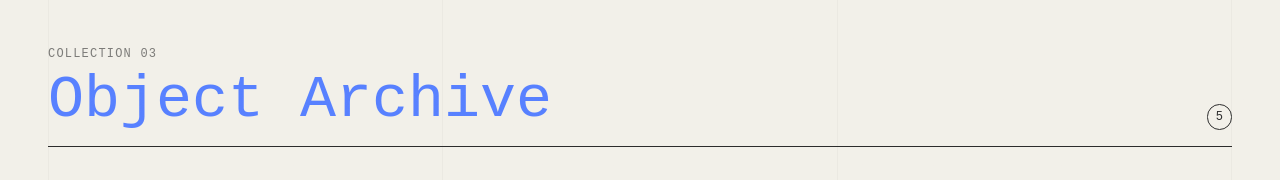
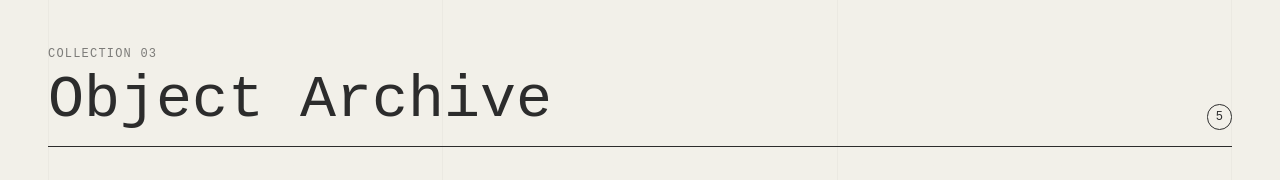
Before and after one commit to peatf/rockiistudios, a React (Vite) app: page / in a window 1280 px wide. Shown: the part 147-327 px from the top of the page. Built offline with nearby package versions, Linux system fonts and the light colour scheme; a web font is replaced by a local one.

Commit message:
Restore section header title color

```diff
--- a/src/App.jsx
+++ b/src/App.jsx
@@ -152,7 +152,7 @@ const SectionHeader = ({ title, subtitle, count }) => (
     <div className="flex items-end justify-between border-b border-[#2B2B2B] pb-4 mb-8 md:mb-16 pt-8">
         <div className="flex flex-col gap-2">
             <span className="font-mono text-xs uppercase tracking-widest text-[#2B2B2B]/60">{subtitle}</span>
-            <h2 className="font-serif text-4xl md:text-6xl text-[#567fff] leading-[0.9]">{title}</h2>
+            <h2 className="font-serif text-4xl md:text-6xl text-[#2B2B2B] leading-[0.9]">{title}</h2>
         </div>
         {count && <span className="font-mono text-xs border border-[#2B2B2B] px-2 py-1 rounded-full">{count}</span>}
     </div>
```
